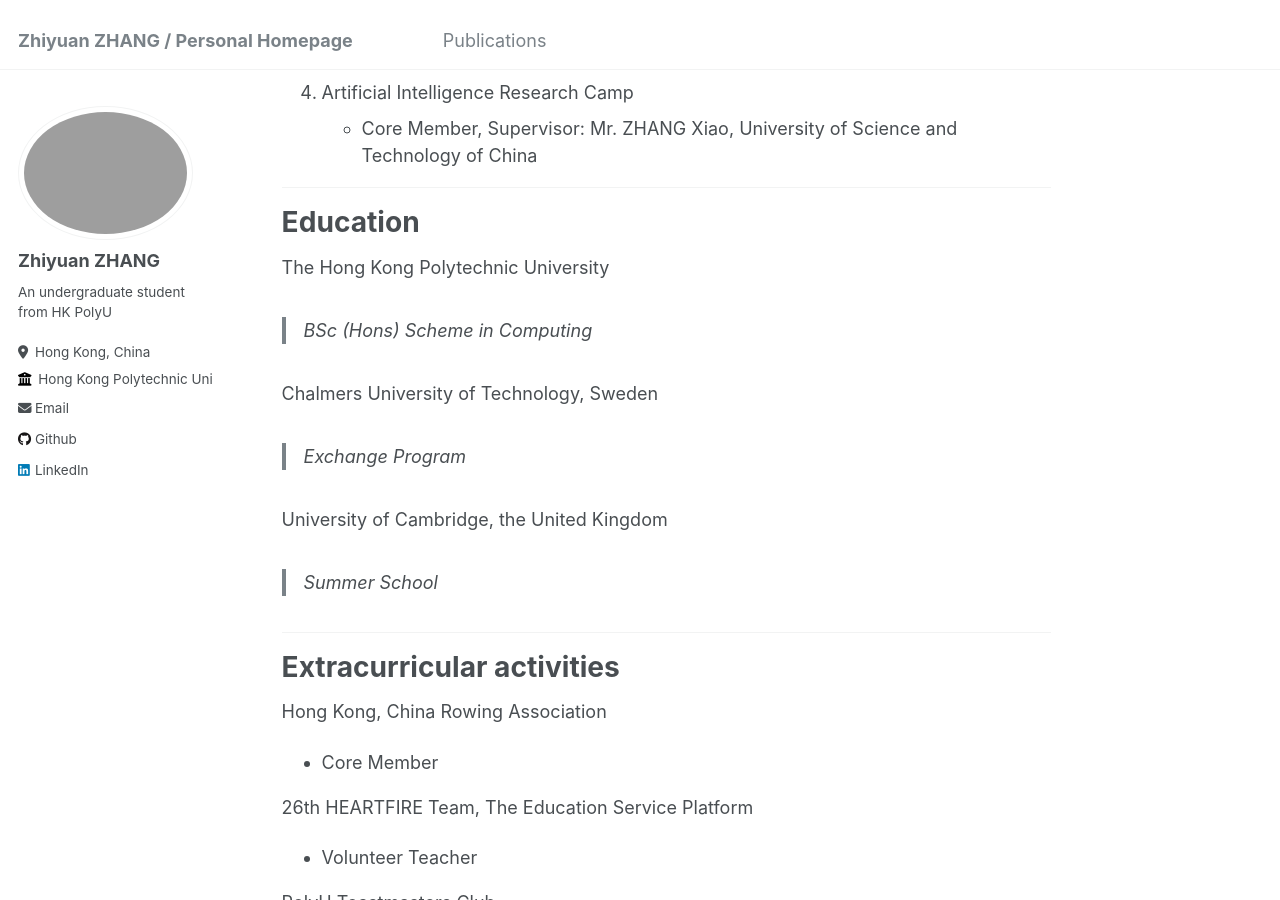
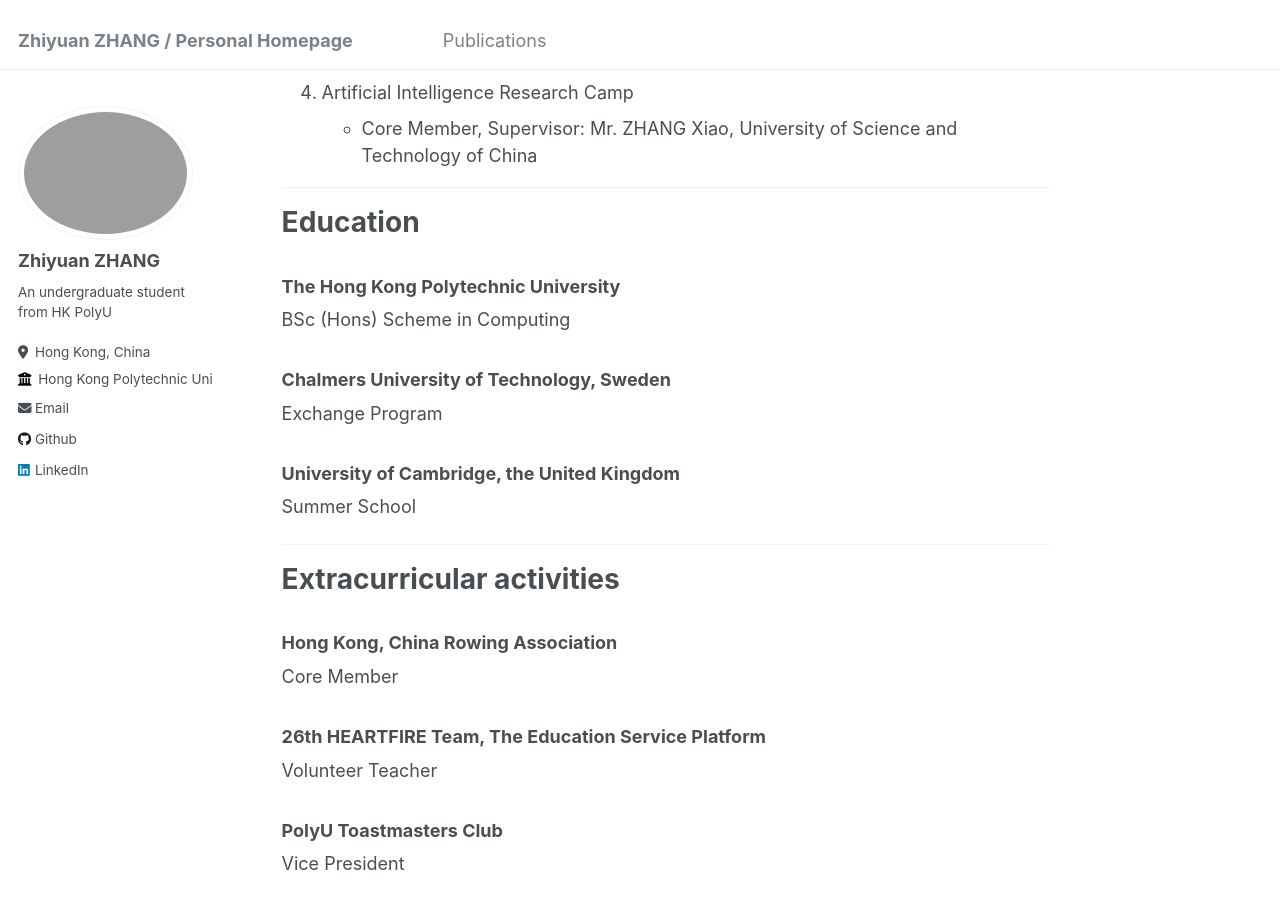
Before and after one commit to Zhiyuan-Holly-ZHANG/Zhiyuan-Holly-ZHANG.github.io, a Jekyll site: the page built from _pages/about.md, in a window 1280 px wide and 900 px high, scrolled down 538 px. Built offline with Jekyll 4.4.1, drawn with Linux system fonts in a browser that asks for light colours.

```diff
--- a/_pages/about.md
+++ b/_pages/about.md
@@ -29,27 +29,27 @@ I am very honored to be advised by [Prof. Lin](https://wanyu-lin.github.io/) for
 ---
 
 # Education
-The Hong Kong Polytechnic University
-> BSc (Hons) Scheme in Computing
+### The Hong Kong Polytechnic University
+BSc (Hons) Scheme in Computing
 
-Chalmers University of Technology, Sweden
-> Exchange Program
+### Chalmers University of Technology, Sweden
+Exchange Program
 
-University of Cambridge, the United Kingdom
-> Summer School
+### University of Cambridge, the United Kingdom
+Summer School
 
 
 ---
 
 # Extracurricular activities
-Hong Kong, China Rowing Association
-- Core Member
+### Hong Kong, China Rowing Association
+Core Member
 
-26th HEARTFIRE Team, The Education Service Platform
-- Volunteer Teacher
+### 26th HEARTFIRE Team, The Education Service Platform
+Volunteer Teacher
 
-PolyU Toastmasters Club
-- Vice President
+### PolyU Toastmasters Club
+Vice President
 
 ---
 
```
